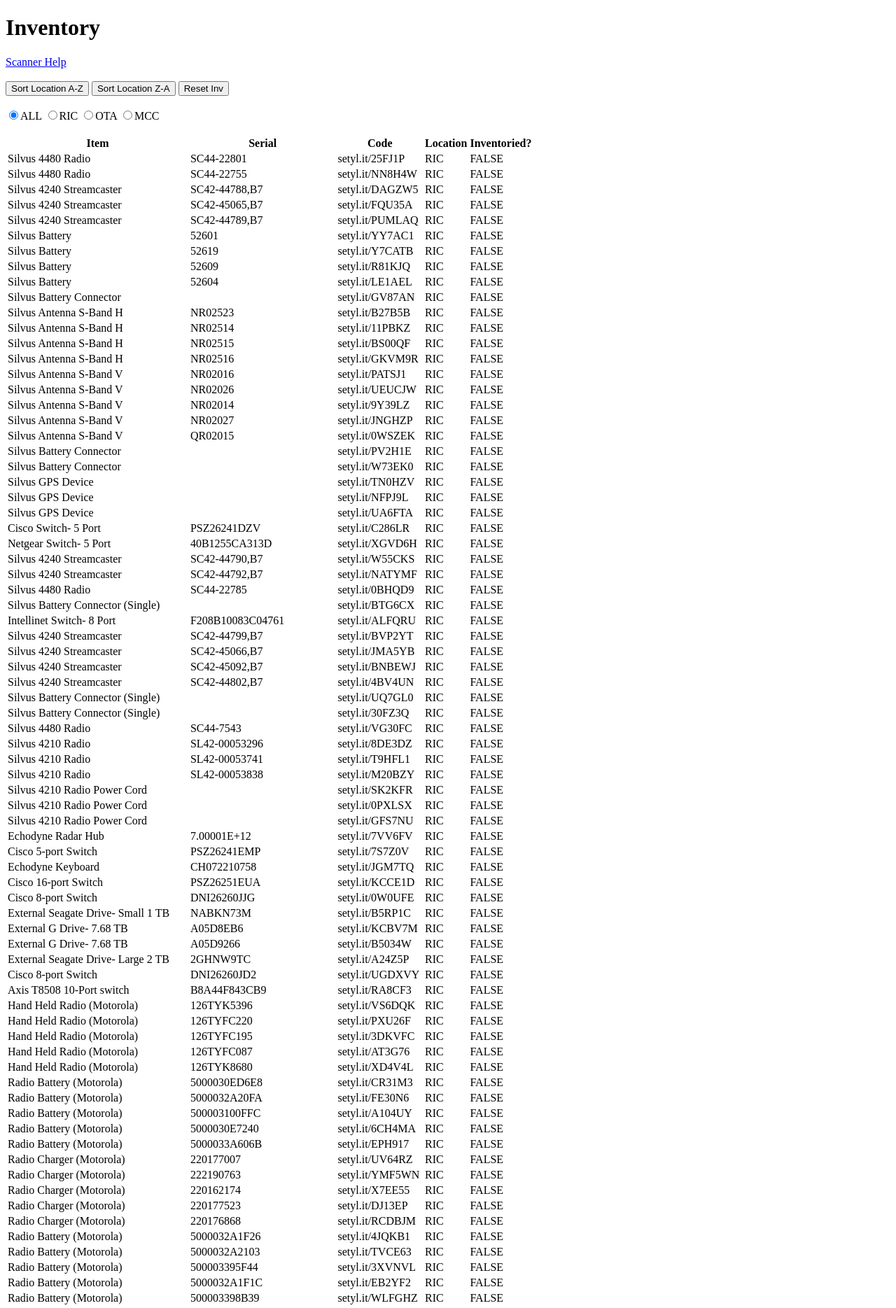
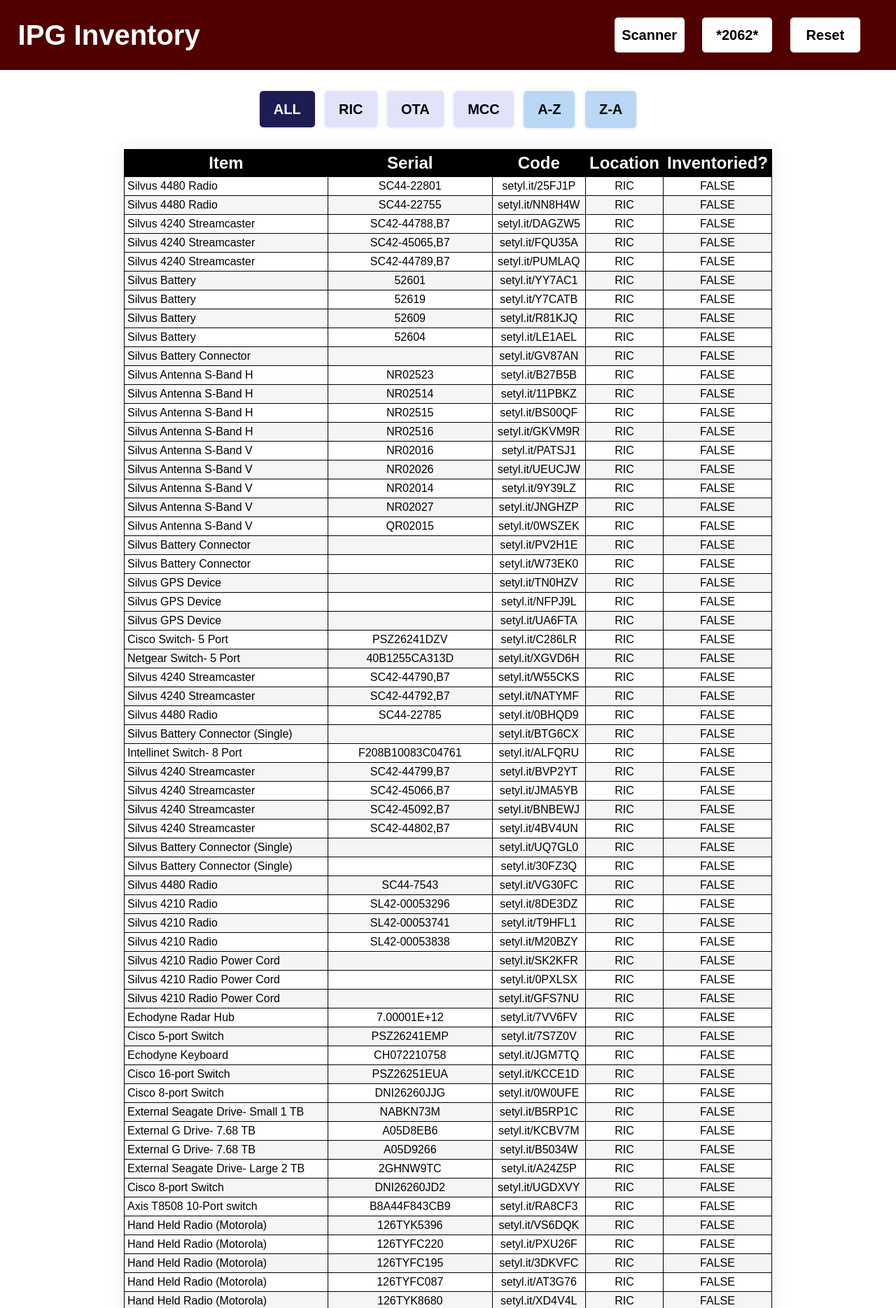
Before and after one commit to ashtontheanalyst/IPG-Inventory, a Flask app: page / in a window 1280 px wide. Shown: the top 1869 px of the page at 70% size. Run offline with Flask 3, Linux system fonts and the light colour scheme.

Commit message:
Added a lot of styling

```diff
--- /dev/null
+++ b/static/index.css
@@ -0,0 +1,204 @@
+body{
+    font-family: Arial, Helvetica, sans-serif;
+}
+
+
+
+
+#headerBar{
+    position: absolute;
+    top: 0;
+    left: 0;
+    height: 100px;
+    width: 100vw;
+    background-color: #500000;
+
+    display: flex;
+    align-items: center;
+    justify-content: space-between; /*Puts h1 on the left and btncont on the right*/
+}
+
+#headerBar h1{
+    margin: 0;
+    margin-left: 2vw;
+    font-size: 2.5em;
+    color: white;
+}
+
+#headerBtnCont{
+    flex-direction: row-reverse;
+    display: flex;
+    align-items: center;
+    margin-right: 4vw;
+    gap: 2vw;
+    height: 100%;
+    width: auto;
+}
+
+.headerBtn{
+    text-decoration: none;
+    width: 100px;
+    height: 50px;
+    background-color: white;
+    color: black;
+    font-size: 1.25em;
+    font-weight: bold;
+    border: none;
+    border-radius: 5px;
+    cursor: pointer;
+
+    /*Align text*/
+    display: flex;
+    justify-content: center;
+    align-items: center;
+}
+
+.headerBtn:hover{
+    background-color: rgb(210, 210, 210);
+    transition: 0.1s;
+}
+
+.headerBtn:active{
+    background-color: black;
+    color: white;
+}
+
+#ResetInvBtn:hover{
+    background-color: #ffc2c2;
+    color: #c10a0a;
+    transition: 0.1s;
+}
+
+#ResetInvBtn:active{
+    font-size: 1.5em;
+    background-color: #c10a0a;
+    color: white;
+    transition: 0.1s;
+}
+
+
+
+
+#main{
+    position: absolute;
+    top: 100px;
+    left: 0;
+    width: 100vw;
+    display: flex;
+    flex-direction: column;
+    justify-content: center;
+    text-align: center;
+    margin: 0;
+    gap: 30px;
+    font-family: Arial, Helvetica, sans-serif;
+}
+
+#optBtnsCont{
+    margin-top: 30px;
+}
+
+.optBtn{
+    padding: 15px 20px;
+    font-size: 1.25em;
+    cursor: pointer;
+    margin-left: 5px;
+    margin-right: 5px;
+    border: none;
+    border-radius: 5px;
+    background-color: white;
+    color: black;
+    font-weight: bold;
+    box-shadow: 0px 0px 5px hsl(0, 0%, 90%);
+}
+
+.locBtn{
+    padding: 15px 20px;
+    font-size: 1.25em;
+    cursor: pointer;
+    margin-left: 5px;
+    margin-right: 5px;
+    border: none;
+    border-radius: 5px;
+    background-color: #e2e2fb;
+    color: black;
+    font-weight: bold;
+    box-shadow: 0px 0px 5px hsl(0, 0%, 90%);
+}
+
+.locBtn:hover{
+    background-color: #bcbbf6;
+    transition: 0.1s;
+}
+
+.locBtn:active{
+    background-color: #1d1c53;
+    color: white;
+    transition: 0.1s;
+}
+
+/*Changes the background of the location btn/radio selected*/
+.locBtn:has(input:checked) {
+    background-color: #1d1c53;
+    color: white;
+}
+
+#sortLocAZbtn, #sortLocZAbtn{
+    background-color: #bad8f5;
+}
+
+#sortLocAZbtn:hover, #sortLocZAbtn:hover{
+    background-color: #86c0f6;
+    transition: 0.1s;
+}
+
+#sortLocAZbtn:active, #sortLocZAbtn:active{
+    background-color: #0b2f51;
+    color: white;
+    transition: 0.1s;
+}
+
+
+
+
+/*Everything apart of the table*/
+table, th, td{
+    border: 1px solid black;
+    border-collapse: collapse;
+    vertical-align: middle;
+    max-width: 1000px;
+    align-self: center;
+}
+
+/*Just the table, like the outside*/
+table{
+    box-shadow: 0px 0px 20px hsl(0, 0%, 90%);
+}
+
+/*This is the table header row/cells*/
+th{
+    background-color: black;
+    color: white;
+    padding: 5px;
+    font-size: 1.5em;
+}
+
+/*This is the table body columns/cells*/
+td{
+    text-align: center;
+    font-size: 1em;
+    padding: 4px;
+}
+
+/*Controls the first column in the body (not the header cell)*/
+td:first-child{
+    text-align: left;
+}
+
+/*Gives the table one after another coloring, stripes*/
+tr:nth-child(even) {
+    background-color: hsl(0, 0%, 96%);
+}
+
+tr:nth-child(odd) {
+    background-color: hsl(0, 0%, 100%);
+}
--- a/templates/home.html
+++ b/templates/home.html
@@ -4,33 +4,44 @@
     <meta charset="UTF-8">
     <meta name="viewport" content="width=device-width, initial-scale=1.0">
     <title>Home</title>
+    <link rel="stylesheet" href="../static/index.css"><!--CSS-->
 </head>
 <body>
-    <h1>Inventory</h1>
-    <a href="/scannerHelp">Scanner Help</a>
-    <br><br>
+    <!--Header-->
+    <div id="headerBar">
+        <h1>IPG Inventory</h1>
 
-    <!-- Non-functional as of 11/7 current -->
-    <button id="sortLocAZbtn" name="sorter" type="button">Sort Location A-Z</button>
-    <button id="sortLocZAbtn" name="sorter" type="button">Sort Location Z-A</button>
-    <button id="ResetInvBtn" type="button" onclick="resetInvCol()">Reset Inv</button>
-    <br><br>
+        <div id="headerBtnCont">
+            <button id="ResetInvBtn" type="button" onclick="resetInvCol()" class="headerBtn">Reset</button>
+            <button type="button" class="headerBtn">*2062*</button>
+            <a href="/scannerHelp" class="headerBtn">Scanner</a>
+            <!--More buttons here-->
+        </div>
+    </div>
 
+
+    <div id="main">
+        <div id="optBtnsCont">
             <!-- Radio buttons for location of the item, when selected it will filter the table,
             default behavior is to show all items. The name option makes only one btn selectable
             at a time, no multi-select it wouldn't make sense -->
-    <label><input type="radio" name="option" value="ALL" id="ALLbtn" checked>ALL</label>
-    <label><input type="radio" name="option" value="RIC" id="RICbtn">RIC</label>
-    <label><input type="radio" name="option" value="OTA" id="OTAbtn">OTA</label>
-    <label><input type="radio" name="option" value="MCC" id="MCCbtn">MCC</label>
-    <br><br>
+            <label class="locBtn"><input type="radio" name="option" value="ALL" id="ALLbtn" checked hidden>ALL</label>
+            <label class="locBtn"><input type="radio" name="option" value="RIC" id="RICbtn" hidden>RIC</label>
+            <label class="locBtn"><input type="radio" name="option" value="OTA" id="OTAbtn" hidden>OTA</label>
+            <label class="locBtn"><input type="radio" name="option" value="MCC" id="MCCbtn" hidden>MCC</label>
+
+            <button id="sortLocAZbtn" name="sorter" type="button" class="optBtn">A-Z</button>
+            <button id="sortLocZAbtn" name="sorter" type="button" class="optBtn">Z-A</button>
+        </div>
 
 
         <table id="inventory"></table>
 
+
         <!-- This is the input from the scanner, we make it 100% opaque and off the screen hidden -->
         <input id="scannerInput" type="text" autocomplete="off" tabindex="-1" aria-hidden="true"
         style="opacity: 0; position: fixed; left: -9999px; pointer-events: none;">
+    </div>
 
 
 
@@ -105,10 +116,10 @@
                 let direction = btn.target.innerHTML;
                 let location = document.querySelector('input[name="option"]:checked').value;
 
-                if (direction == "Sort Location A-Z") {
+                if (direction == "A-Z") {
                     sortTable("A", location);
                 }
-                else if (direction == "Sort Location Z-A") {
+                else if (direction == "Z-A") {
                     sortTable("D", location);
                 }
             });
@@ -181,7 +192,17 @@
         // Events to fire helper
         window.addEventListener("load", focusScanner);      // When the page loads
         window.addEventListener("focus", focusScanner);     // When you come back to the page
-        document.addEventListener("mousedown", () => {      // Mouse click
+        document.addEventListener("mousedown", (e) => {      // Mouse click
+            // This makes sure we can interact with say a button and not get interrupted
+            if (e.target.closest('button')) {
+                return;
+            }
+
+            setTimeout(focusScanner, 0);
+        });
+
+        // Reset focus after we click on something on screen
+        document.addEventListener("click", () => {
             setTimeout(focusScanner, 0);
         });
 
```
Also changed, not shown: templates/scannerHelp.html (+8 -8 lines), README.md. Lines whose indentation alone changed are shown as unchanged.
